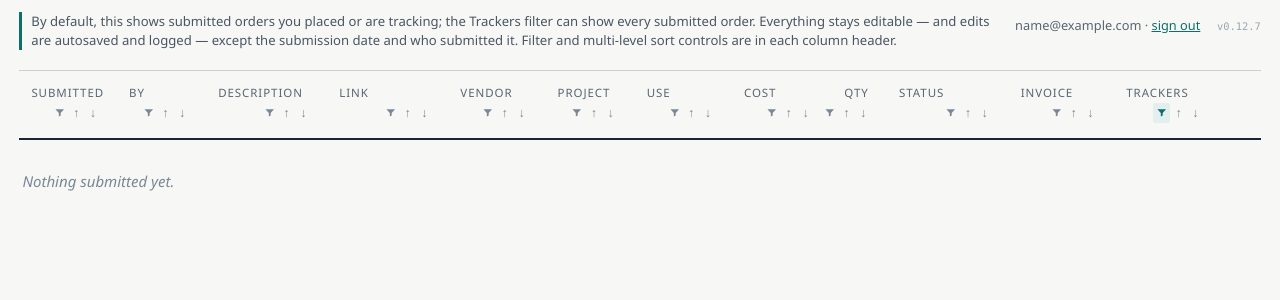
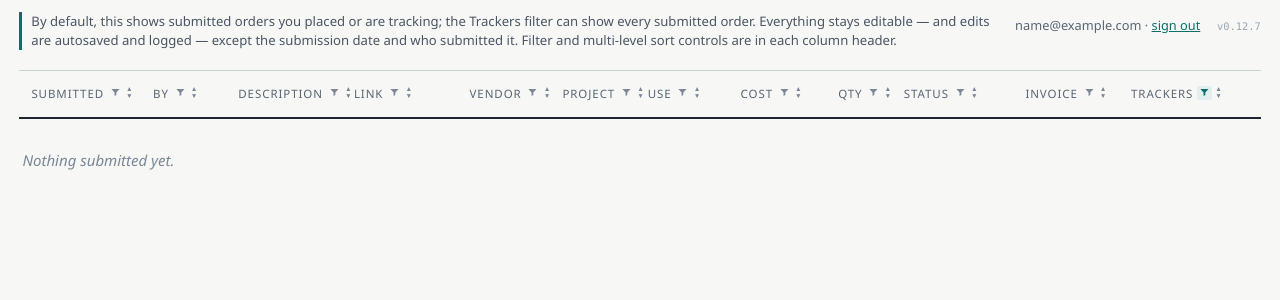
Before and after one commit to jmfrancklab/orderapp, a Flask app: page /submitted in a window 1280 px wide. Shown: the part 47-347 px from the top of the page. Run offline with Flask 3, Linux system fonts and the light colour scheme; the visitor is signed in with stand-in values (Sample User, id 1); data that the repository does not hold is empty.

Commit message:
improve UI for filters, etc

```diff
--- a/static/style.css
+++ b/static/style.css
@@ -82,7 +82,7 @@ main { padding: 1.2rem 1.2rem 3rem; max-width: 1500px; margin: 0 auto; }
   border-bottom: 1px solid var(--rule);
 }
 .submitted-sheet .sheet-head, .submitted-row, .submitted-sheet .sheet-foot {
-  grid-template-columns: 5.5rem 1fr 1.4fr 1.4fr 1.1fr 1fr 1.1fr 5.5rem 3rem 7rem 6rem 1.2fr 2.2rem;
+  grid-template-columns: 7rem 1fr 1.4fr 1.4fr 1.1fr 1fr 1.1fr 5.5rem 3.5rem 7rem 6rem 1.2fr 2.2rem;
 }
 .row-line { display: contents; }
 
@@ -98,37 +98,45 @@ main { padding: 1.2rem 1.2rem 3rem; max-width: 1500px; margin: 0 auto; }
   font-size: .72rem; text-transform: uppercase; letter-spacing: .08em;
   color: #5a6572; border-bottom: 2px solid var(--ink);
 }
-.sheet-head span {
+.sheet-head .row-line > span {
   display: block; padding: .4rem .5rem; border: 1px solid transparent;
 }
 .sheet-head .column-heading {
-  display: flex; flex-direction: column; align-items: stretch;
-  gap: .08rem; min-width: 0;
+  display: flex; flex-direction: row; align-items: center;
+  gap: .22rem; min-width: 0; white-space: nowrap;
 }
 .sheet-head .column-heading > span {
   padding: 0; border: 0;
 }
 .sheet-head .column-label {
-  flex: 1 1 auto; min-width: 0; overflow-wrap: normal; word-break: normal;
+  flex: 0 1 auto; min-width: 0; overflow-wrap: normal; word-break: normal;
 }
 .sheet-head .column-tools {
-  position: relative; display: inline-flex; align-items: center;
-  align-self: flex-end; flex: 0 0 auto; gap: 0;
+  display: inline-flex; align-items: center; flex: 0 0 auto; gap: .08rem;
 }
 .column-tools button {
   display: inline-flex; align-items: center; justify-content: center;
-  width: 1.05rem; height: 1.25rem; margin: 0; padding: 0;
+  width: .9rem; height: .9rem; margin: 0; padding: 0;
   border: 0; background: transparent; color: #7b8794;
-  font: 700 .78rem/1 sans-serif; cursor: pointer; border-radius: 2px;
+  font: 700 .65rem/1 sans-serif; cursor: pointer; border-radius: 2px;
 }
 .column-tools button:hover { color: var(--ink); background: var(--accent-soft); }
 .column-tools button.active { color: var(--accent); background: var(--accent-soft); }
-.column-filter svg { width: .72rem; height: .72rem; fill: currentColor; }
+.column-filter svg { width: .68rem; height: .68rem; fill: currentColor; }
+.sheet-head .sort-control {
+  position: relative; display: inline-flex; padding: 0; border: 0;
+}
+.sheet-head .sort-arrows {
+  display: flex; flex-direction: column; padding: 0; border: 0;
+}
+.sort-arrows .column-sort {
+  width: .72rem; height: .48rem; font-size: .42rem; line-height: .42rem;
+}
 .column-tools .sort-priority {
-  position: absolute; z-index: 1; top: -.72rem; right: .05rem;
-  width: 1rem; height: 1rem; color: var(--accent);
-  background: #fff; border: 1px solid var(--accent); border-radius: 999px;
-  font-size: .58rem;
+  position: absolute; z-index: 1; top: -.58rem; right: -.48rem;
+  width: .8rem; height: .8rem; color: var(--accent);
+  background: transparent; border: 0; border-radius: 0;
+  font-size: .55rem;
 }
 .column-tools .sort-priority[hidden] { display: none; }
 .sheet-head .qty-head { text-align: center; }
@@ -534,12 +542,12 @@ input[data-field="link"] { font-family: var(--mono); font-size: .8rem; }
   }
   .submitted-sheet .row-line-primary {
     grid-template-columns:
-      5.5rem minmax(8rem, 1fr) minmax(11rem, 1.4fr) minmax(5rem, .65fr)
+      7rem minmax(8rem, 1fr) minmax(11rem, 1.4fr) minmax(5rem, .65fr)
       minmax(8rem, 1fr) minmax(8rem, 1fr) minmax(9rem, 1.1fr);
   }
   .submitted-sheet .row-line-secondary {
     grid-template-columns:
-      5.5rem 3rem minmax(7rem, 1fr) 6rem minmax(12rem, 1.8fr) 2.2rem;
+      5.5rem 3.5rem minmax(7rem, 1fr) 6rem minmax(12rem, 1.8fr) 2.2rem;
   }
 }
 
--- a/templates/submitted.html
+++ b/templates/submitted.html
@@ -17,14 +17,18 @@ who submitted it. Filter and multi-level sort controls are in each column header
               title="Filter {{ label }}" aria-label="Filter {{ label }}">
         <svg viewBox="0 0 16 16" aria-hidden="true"><path d="M2 3h12l-4.7 5.2v3.7l-2.6 1.3v-5z"/></svg>
       </button>
+      <span class="sort-control">
+        <span class="sort-arrows">
           <button type="button" class="column-sort" data-sort-field="{{ field }}"
                   data-sort-dir="asc" title="Sort {{ label }} ascending"
-              aria-label="Sort {{ label }} ascending">↑</button>
+                  aria-label="Sort {{ label }} ascending">▲</button>
           <button type="button" class="column-sort" data-sort-field="{{ field }}"
                   data-sort-dir="desc" title="Sort {{ label }} descending"
-              aria-label="Sort {{ label }} descending">↓</button>
+                  aria-label="Sort {{ label }} descending">▼</button>
+        </span>
         <button type="button" class="sort-priority" data-sort-priority-field="{{ field }}"
                 title="Promote this sort one priority level" hidden></button>
+      </span>
     </span>
   </span>
 {% endmacro %}
```
Lines whose indentation alone changed are shown as unchanged.
